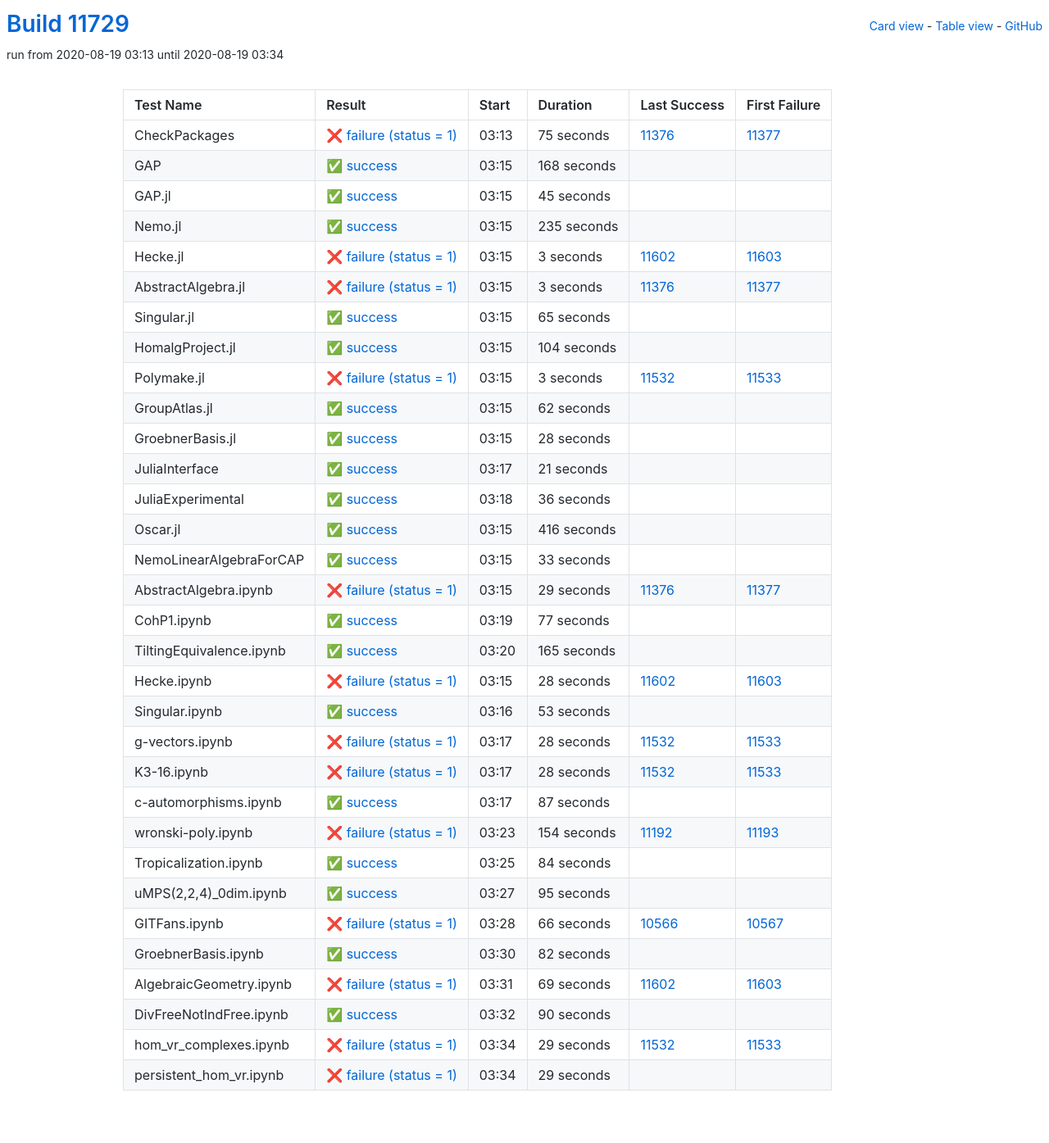
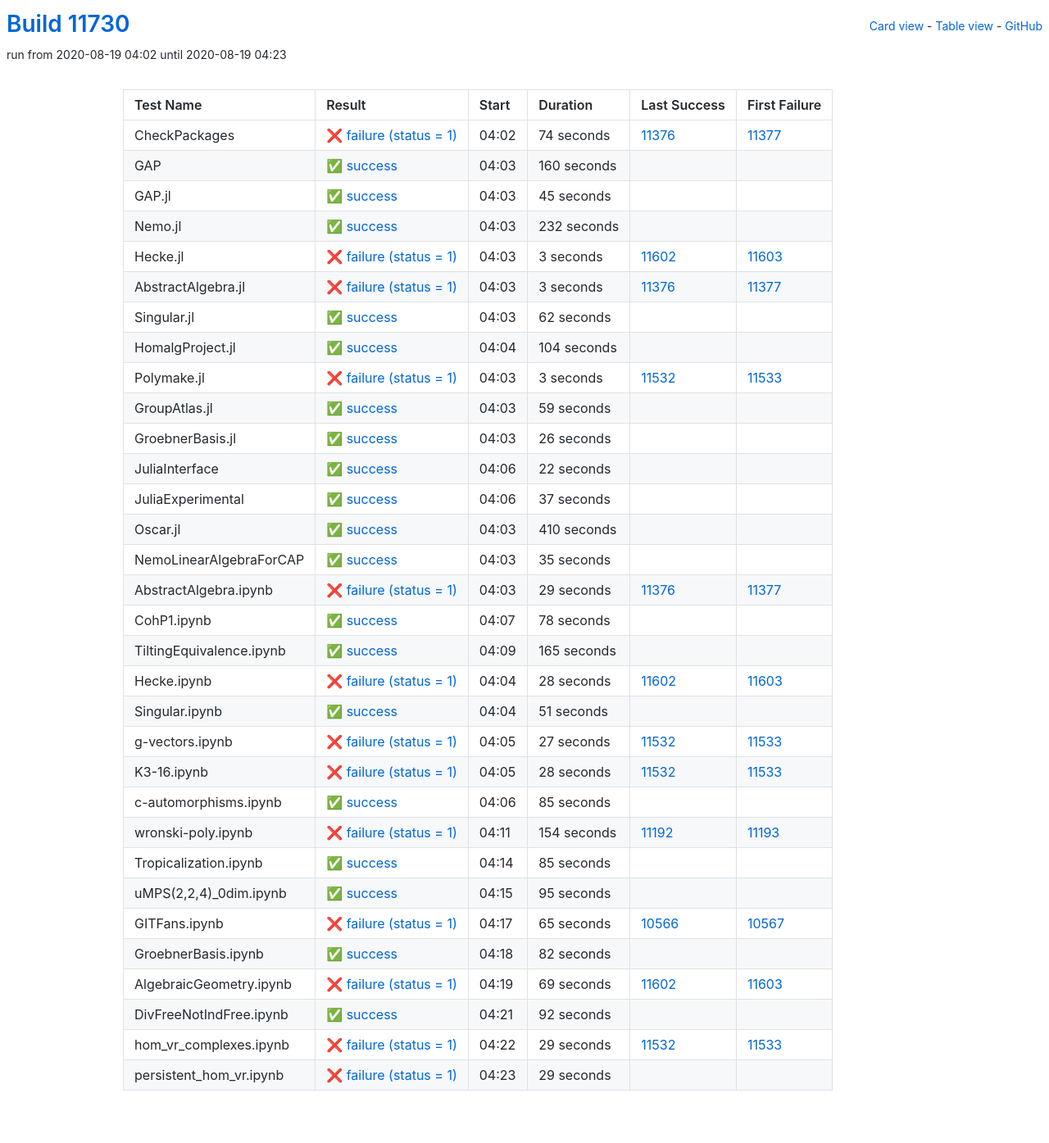
Before and after one commit to oscar-system/oscar-ci-status, a Jekyll site: the page built from table.html, in a window 1280 px wide. Shown: the whole page at 82% size. Built offline with Jekyll 4.4.1, drawn with Linux system fonts in a browser that asks for light colours.

Commit message:
Build #11730

```diff
--- a/_data/ci.yml
+++ b/_data/ci.yml
@@ -1,6 +1,6 @@
 ---
-build: 11729
-build_url: https://oscarci.mathematik.uni-kl.de/job/oscar/11729/
+build: 11730
+build_url: https://oscarci.mathematik.uni-kl.de/job/oscar/11730/
 job: oscar
 organization: oscar-system
 repo: oscar-ci-status
@@ -8,32 +8,32 @@
 tests:
 - name: CheckPackages
   id: checkpackages
-  log: https://oscarci.mathematik.uni-kl.de/job/oscar/11729/artifact/logs/build-11729/CheckPackages.log
-  start: 2020-08-19 03:13
+  log: https://oscarci.mathematik.uni-kl.de/job/oscar/11730/artifact/logs/build-11730/CheckPackages.log
+  start: 2020-08-19 04:02
   success: false
   exitcode: 1
   status: failure
-  duration: 75
+  duration: 74
   last_success: 11376
   last_success_url: https://oscarci.mathematik.uni-kl.de/job/oscar/11376/
   first_failure: 11377
   first_failure_url: https://oscarci.mathematik.uni-kl.de/job/oscar/11377/
 - name: GAP
   id: gap
-  log: https://oscarci.mathematik.uni-kl.de/job/oscar/11729/artifact/logs/build-11729/GAP.log
-  start: 2020-08-19 03:15
+  log: https://oscarci.mathematik.uni-kl.de/job/oscar/11730/artifact/logs/build-11730/GAP.log
+  start: 2020-08-19 04:03
   success: true
   exitcode: 0
   status: success
-  duration: 168
+  duration: 160
   last_success: false
   last_success_url:
   first_failure: false
   first_failure_url:
 - name: GAP.jl
   id: gap-jl
-  log: https://oscarci.mathematik.uni-kl.de/job/oscar/11729/artifact/logs/build-11729/GAP.jl.log
-  start: 2020-08-19 03:15
+  log: https://oscarci.mathematik.uni-kl.de/job/oscar/11730/artifact/logs/build-11730/GAP.jl.log
+  start: 2020-08-19 04:03
   success: true
   exitcode: 0
   status: success
@@ -44,20 +44,20 @@
   first_failure_url:
 - name: Nemo.jl
   id: nemo-jl
-  log: https://oscarci.mathematik.uni-kl.de/job/oscar/11729/artifact/logs/build-11729/Nemo.jl.log
-  start: 2020-08-19 03:15
+  log: https://oscarci.mathematik.uni-kl.de/job/oscar/11730/artifact/logs/build-11730/Nemo.jl.log
+  start: 2020-08-19 04:03
   success: true
   exitcode: 0
   status: success
-  duration: 235
+  duration: 232
   last_success: false
   last_success_url:
   first_failure: false
   first_failure_url:
 - name: Hecke.jl
   id: hecke-jl
-  log: https://oscarci.mathematik.uni-kl.de/job/oscar/11729/artifact/logs/build-11729/Hecke.jl.log
-  start: 2020-08-19 03:15
+  log: https://oscarci.mathematik.uni-kl.de/job/oscar/11730/artifact/logs/build-11730/Hecke.jl.log
+  start: 2020-08-19 04:03
   success: false
   exitcode: 1
   status: failure
@@ -68,8 +68,8 @@
   first_failure_url: https://oscarci.mathematik.uni-kl.de/job/oscar/11603/
 - name: AbstractAlgebra.jl
   id: abstractalgebra-jl
-  log: https://oscarci.mathematik.uni-kl.de/job/oscar/11729/artifact/logs/build-11729/AbstractAlgebra.jl.log
-  start: 2020-08-19 03:15
+  log: https://oscarci.mathematik.uni-kl.de/job/oscar/11730/artifact/logs/build-11730/AbstractAlgebra.jl.log
+  start: 2020-08-19 04:03
   success: false
   exitcode: 1
   status: failure
@@ -80,20 +80,20 @@
   first_failure_url: https://oscarci.mathematik.uni-kl.de/job/oscar/11377/
 - name: Singular.jl
   id: singular-jl
-  log: https://oscarci.mathematik.uni-kl.de/job/oscar/11729/artifact/logs/build-11729/Singular.jl.log
-  start: 2020-08-19 03:15
+  log: https://oscarci.mathematik.uni-kl.de/job/oscar/11730/artifact/logs/build-11730/Singular.jl.log
+  start: 2020-08-19 04:03
   success: true
   exitcode: 0
   status: success
-  duration: 65
+  duration: 62
   last_success: false
   last_success_url:
   first_failure: false
   first_failure_url:
 - name: HomalgProject.jl
   id: homalgproject-jl
-  log: https://oscarci.mathematik.uni-kl.de/job/oscar/11729/artifact/logs/build-11729/HomalgProject.jl.log
-  start: 2020-08-19 03:15
+  log: https://oscarci.mathematik.uni-kl.de/job/oscar/11730/artifact/logs/build-11730/HomalgProject.jl.log
+  start: 2020-08-19 04:04
   success: true
   exitcode: 0
   status: success
@@ -104,8 +104,8 @@
   first_failure_url:
 - name: Polymake.jl
   id: polymake-jl
-  log: https://oscarci.mathematik.uni-kl.de/job/oscar/11729/artifact/logs/build-11729/Polymake.jl.log
-  start: 2020-08-19 03:15
+  log: https://oscarci.mathematik.uni-kl.de/job/oscar/11730/artifact/logs/build-11730/Polymake.jl.log
+  start: 2020-08-19 04:03
   success: false
   exitcode: 1
   status: failure
@@ -116,80 +116,80 @@
   first_failure_url: https://oscarci.mathematik.uni-kl.de/job/oscar/11533/
 - name: GroupAtlas.jl
   id: groupatlas-jl
-  log: https://oscarci.mathematik.uni-kl.de/job/oscar/11729/artifact/logs/build-11729/GroupAtlas.jl.log
-  start: 2020-08-19 03:15
+  log: https://oscarci.mathematik.uni-kl.de/job/oscar/11730/artifact/logs/build-11730/GroupAtlas.jl.log
+  start: 2020-08-19 04:03
   success: true
   exitcode: 0
   status: success
-  duration: 62
+  duration: 59
   last_success: false
   last_success_url:
   first_failure: false
   first_failure_url:
 - name: GroebnerBasis.jl
   id: groebnerbasis-jl
-  log: https://oscarci.mathematik.uni-kl.de/job/oscar/11729/artifact/logs/build-11729/GroebnerBasis.jl.log
-  start: 2020-08-19 03:15
+  log: https://oscarci.mathematik.uni-kl.de/job/oscar/11730/artifact/logs/build-11730/GroebnerBasis.jl.log
+  start: 2020-08-19 04:03
   success: true
   exitcode: 0
   status: success
-  duration: 28
+  duration: 26
   last_success: false
   last_success_url:
   first_failure: false
   first_failure_url:
 - name: JuliaInterface
   id: juliainterface
-  log: https://oscarci.mathematik.uni-kl.de/job/oscar/11729/artifact/logs/build-11729/JuliaInterface.log
-  start: 2020-08-19 03:17
+  log: https://oscarci.mathematik.uni-kl.de/job/oscar/11730/artifact/logs/build-11730/JuliaInterface.log
+  start: 2020-08-19 04:06
   success: true
   exitcode: 0
   status: success
-  duration: 21
+  duration: 22
   last_success: false
   last_success_url:
   first_failure: false
   first_failure_url:
 - name: JuliaExperimental
   id: juliaexperimental
-  log: https://oscarci.mathematik.uni-kl.de/job/oscar/11729/artifact/logs/build-11729/JuliaExperimental.log
-  start: 2020-08-19 03:18
+  log: https://oscarci.mathematik.uni-kl.de/job/oscar/11730/artifact/logs/build-11730/JuliaExperimental.log
+  start: 2020-08-19 04:06
   success: true
   exitcode: 0
   status: success
-  duration: 36
+  duration: 37
   last_success: false
   last_success_url:
   first_failure: false
   first_failure_url:
 - name: Oscar.jl
   id: oscar-jl
-  log: https://oscarci.mathematik.uni-kl.de/job/oscar/11729/artifact/logs/build-11729/Oscar.jl.log
-  start: 2020-08-19 03:15
+  log: https://oscarci.mathematik.uni-kl.de/job/oscar/11730/artifact/logs/build-11730/Oscar.jl.log
+  start: 2020-08-19 04:03
   success: true
   exitcode: 0
   status: success
-  duration: 416
+  duration: 410
   last_success: false
   last_success_url:
   first_failure: false
   first_failure_url:
 - name: NemoLinearAlgebraForCAP
   id: nemolinearalgebraforcap
-  log: https://oscarci.mathematik.uni-kl.de/job/oscar/11729/artifact/logs/build-11729/NemoLinearAlgebraForCAP.log
-  start: 2020-08-19 03:15
+  log: https://oscarci.mathematik.uni-kl.de/job/oscar/11730/artifact/logs/build-11730/NemoLinearAlgebraForCAP.log
+  start: 2020-08-19 04:03
   success: true
   exitcode: 0
   status: success
-  duration: 33
+  duration: 35
   last_success: false
   last_success_url:
   first_failure: false
   first_failure_url:
 - name: AbstractAlgebra.ipynb
   id: abstractalgebra-ipynb
-  log: https://oscarci.mathematik.uni-kl.de/job/oscar/11729/artifact/logs/build-11729/AbstractAlgebra.ipynb.log
-  start: 2020-08-19 03:15
+  log: https://oscarci.mathematik.uni-kl.de/job/oscar/11730/artifact/logs/build-11730/AbstractAlgebra.ipynb.log
+  start: 2020-08-19 04:03
   success: false
   exitcode: 1
   status: failure
@@ -200,20 +200,20 @@
   first_failure_url: https://oscarci.mathematik.uni-kl.de/job/oscar/11377/
 - name: CohP1.ipynb
   id: cohp1-ipynb
-  log: https://oscarci.mathematik.uni-kl.de/job/oscar/11729/artifact/logs/build-11729/CohP1.ipynb.log
-  start: 2020-08-19 03:19
+  log: https://oscarci.mathematik.uni-kl.de/job/oscar/11730/artifact/logs/build-11730/CohP1.ipynb.log
+  start: 2020-08-19 04:07
   success: true
   exitcode: 0
   status: success
-  duration: 77
+  duration: 78
   last_success: false
   last_success_url:
   first_failure: false
   first_failure_url:
 - name: TiltingEquivalence.ipynb
   id: tiltingequivalence-ipynb
-  log: https://oscarci.mathematik.uni-kl.de/job/oscar/11729/artifact/logs/build-11729/TiltingEquivalence.ipynb.log
-  start: 2020-08-19 03:20
+  log: https://oscarci.mathematik.uni-kl.de/job/oscar/11730/artifact/logs/build-11730/TiltingEquivalence.ipynb.log
+  start: 2020-08-19 04:09
   success: true
   exitcode: 0
   status: success
@@ -224,8 +224,8 @@
   first_failure_url:
 - name: Hecke.ipynb
   id: hecke-ipynb
-  log: https://oscarci.mathematik.uni-kl.de/job/oscar/11729/artifact/logs/build-11729/Hecke.ipynb.log
-  start: 2020-08-19 03:15
+  log: https://oscarci.mathematik.uni-kl.de/job/oscar/11730/artifact/logs/build-11730/Hecke.ipynb.log
+  start: 2020-08-19 04:04
   success: false
   exitcode: 1
   status: failure
@@ -236,32 +236,32 @@
   first_failure_url: https://oscarci.mathematik.uni-kl.de/job/oscar/11603/
 - name: Singular.ipynb
   id: singular-ipynb
-  log: https://oscarci.mathematik.uni-kl.de/job/oscar/11729/artifact/logs/build-11729/Singular.ipynb.log
-  start: 2020-08-19 03:16
+  log: https://oscarci.mathematik.uni-kl.de/job/oscar/11730/artifact/logs/build-11730/Singular.ipynb.log
+  start: 2020-08-19 04:04
   success: true
   exitcode: 0
   status: success
-  duration: 53
+  duration: 51
   last_success: false
   last_success_url:
   first_failure: false
   first_failure_url:
 - name: g-vectors.ipynb
   id: g-vectors-ipynb
-  log: https://oscarci.mathematik.uni-kl.de/job/oscar/11729/artifact/logs/build-11729/g-vectors.ipynb.log
-  start: 2020-08-19 03:17
+  log: https://oscarci.mathematik.uni-kl.de/job/oscar/11730/artifact/logs/build-11730/g-vectors.ipynb.log
+  start: 2020-08-19 04:05
   success: false
   exitcode: 1
   status: failure
-  duration: 28
+  duration: 27
   last_success: 11532
   last_success_url: https://oscarci.mathematik.uni-kl.de/job/oscar/11532/
   first_failure: 11533
   first_failure_url: https://oscarci.mathematik.uni-kl.de/job/oscar/11533/
 - name: K3-16.ipynb
   id: k3-16-ipynb
-  log: https://oscarci.mathematik.uni-kl.de/job/oscar/11729/artifact/logs/build-11729/K3-16.ipynb.log
-  start: 2020-08-19 03:17
+  log: https://oscarci.mathematik.uni-kl.de/job/oscar/11730/artifact/logs/build-11730/K3-16.ipynb.log
+  start: 2020-08-19 04:05
   success: false
   exitcode: 1
   status: failure
@@ -272,20 +272,20 @@
   first_failure_url: https://oscarci.mathematik.uni-kl.de/job/oscar/11533/
 - name: c-automorphisms.ipynb
   id: c-automorphisms-ipynb
-  log: https://oscarci.mathematik.uni-kl.de/job/oscar/11729/artifact/logs/build-11729/c-automorphisms.ipynb.log
-  start: 2020-08-19 03:17
+  log: https://oscarci.mathematik.uni-kl.de/job/oscar/11730/artifact/logs/build-11730/c-automorphisms.ipynb.log
+  start: 2020-08-19 04:06
   success: true
   exitcode: 0
   status: success
-  duration: 87
+  duration: 85
   last_success: false
   last_success_url:
   first_failure: false
   first_failure_url:
 - name: wronski-poly.ipynb
   id: wronski-poly-ipynb
-  log: https://oscarci.mathematik.uni-kl.de/job/oscar/11729/artifact/logs/build-11729/wronski-poly.ipynb.log
-  start: 2020-08-19 03:23
+  log: https://oscarci.mathematik.uni-kl.de/job/oscar/11730/artifact/logs/build-11730/wronski-poly.ipynb.log
+  start: 2020-08-19 04:11
   success: false
   exitcode: 1
   status: failure
@@ -296,20 +296,20 @@
   first_failure_url: https://oscarci.mathematik.uni-kl.de/job/oscar/11193/
 - name: Tropicalization.ipynb
   id: tropicalization-ipynb
-  log: https://oscarci.mathematik.uni-kl.de/job/oscar/11729/artifact/logs/build-11729/Tropicalization.ipynb.log
-  start: 2020-08-19 03:25
+  log: https://oscarci.mathematik.uni-kl.de/job/oscar/11730/artifact/logs/build-11730/Tropicalization.ipynb.log
+  start: 2020-08-19 04:14
   success: true
   exitcode: 0
   status: success
-  duration: 84
+  duration: 85
   last_success: false
   last_success_url:
   first_failure: false
   first_failure_url:
 - name: uMPS(2,2,4)_0dim.ipynb
   id: umps-2-2-4-0dim-ipynb
-  log: https://oscarci.mathematik.uni-kl.de/job/oscar/11729/artifact/logs/build-11729/uMPS-2-2-4-_0dim.ipynb.log
-  start: 2020-08-19 03:27
+  log: https://oscarci.mathematik.uni-kl.de/job/oscar/11730/artifact/logs/build-11730/uMPS-2-2-4-_0dim.ipynb.log
+  start: 2020-08-19 04:15
   success: true
   exitcode: 0
   status: success
@@ -320,20 +320,20 @@
   first_failure_url:
 - name: GITFans.ipynb
   id: gitfans-ipynb
-  log: https://oscarci.mathematik.uni-kl.de/job/oscar/11729/artifact/logs/build-11729/GITFans.ipynb.log
-  start: 2020-08-19 03:28
+  log: https://oscarci.mathematik.uni-kl.de/job/oscar/11730/artifact/logs/build-11730/GITFans.ipynb.log
+  start: 2020-08-19 04:17
   success: false
   exitcode: 1
   status: failure
-  duration: 66
+  duration: 65
   last_success: 10566
   last_success_url: https://oscarci.mathematik.uni-kl.de/job/oscar/10566/
   first_failure: 10567
   first_failure_url: https://oscarci.mathematik.uni-kl.de/job/oscar/10567/
 - name: GroebnerBasis.ipynb
   id: groebnerbasis-ipynb
-  log: https://oscarci.mathematik.uni-kl.de/job/oscar/11729/artifact/logs/build-11729/GroebnerBasis.ipynb.log
-  start: 2020-08-19 03:30
+  log: https://oscarci.mathematik.uni-kl.de/job/oscar/11730/artifact/logs/build-11730/GroebnerBasis.ipynb.log
+  start: 2020-08-19 04:18
   success: true
   exitcode: 0
   status: success
@@ -344,8 +344,8 @@
   first_failure_url:
 - name: AlgebraicGeometry.ipynb
   id: algebraicgeometry-ipynb
-  log: https://oscarci.mathematik.uni-kl.de/job/oscar/11729/artifact/logs/build-11729/AlgebraicGeometry.ipynb.log
-  start: 2020-08-19 03:31
+  log: https://oscarci.mathematik.uni-kl.de/job/oscar/11730/artifact/logs/build-11730/AlgebraicGeometry.ipynb.log
+  start: 2020-08-19 04:19
   success: false
   exitcode: 1
   status: failure
@@ -356,20 +356,20 @@
   first_failure_url: https://oscarci.mathematik.uni-kl.de/job/oscar/11603/
 - name: DivFreeNotIndFree.ipynb
   id: divfreenotindfree-ipynb
-  log: https://oscarci.mathematik.uni-kl.de/job/oscar/11729/artifact/logs/build-11729/DivFreeNotIndFree.ipynb.log
-  start: 2020-08-19 03:32
+  log: https://oscarci.mathematik.uni-kl.de/job/oscar/11730/artifact/logs/build-11730/DivFreeNotIndFree.ipynb.log
+  start: 2020-08-19 04:21
   success: true
   exitcode: 0
   status: success
-  duration: 90
+  duration: 92
   last_success: false
   last_success_url:
   first_failure: false
   first_failure_url:
 - name: hom_vr_complexes.ipynb
   id: hom-vr-complexes-ipynb
-  log: https://oscarci.mathematik.uni-kl.de/job/oscar/11729/artifact/logs/build-11729/hom_vr_complexes.ipynb.log
-  start: 2020-08-19 03:34
+  log: https://oscarci.mathematik.uni-kl.de/job/oscar/11730/artifact/logs/build-11730/hom_vr_complexes.ipynb.log
+  start: 2020-08-19 04:22
   success: false
   exitcode: 1
   status: failure
@@ -380,8 +380,8 @@
   first_failure_url: https://oscarci.mathematik.uni-kl.de/job/oscar/11533/
 - name: persistent_hom_vr.ipynb
   id: persistent-hom-vr-ipynb
-  log: https://oscarci.mathematik.uni-kl.de/job/oscar/11729/artifact/logs/build-11729/persistent_hom_vr.ipynb.log
-  start: 2020-08-19 03:34
+  log: https://oscarci.mathematik.uni-kl.de/job/oscar/11730/artifact/logs/build-11730/persistent_hom_vr.ipynb.log
+  start: 2020-08-19 04:23
   success: false
   exitcode: 1
   status: failure
```
Also changed, not shown: README.md.
